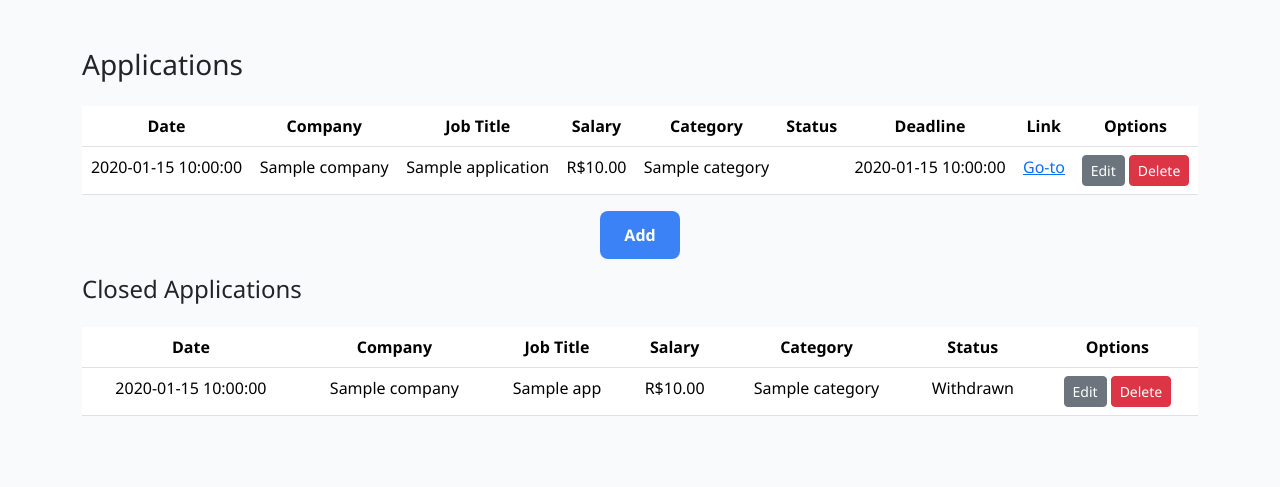
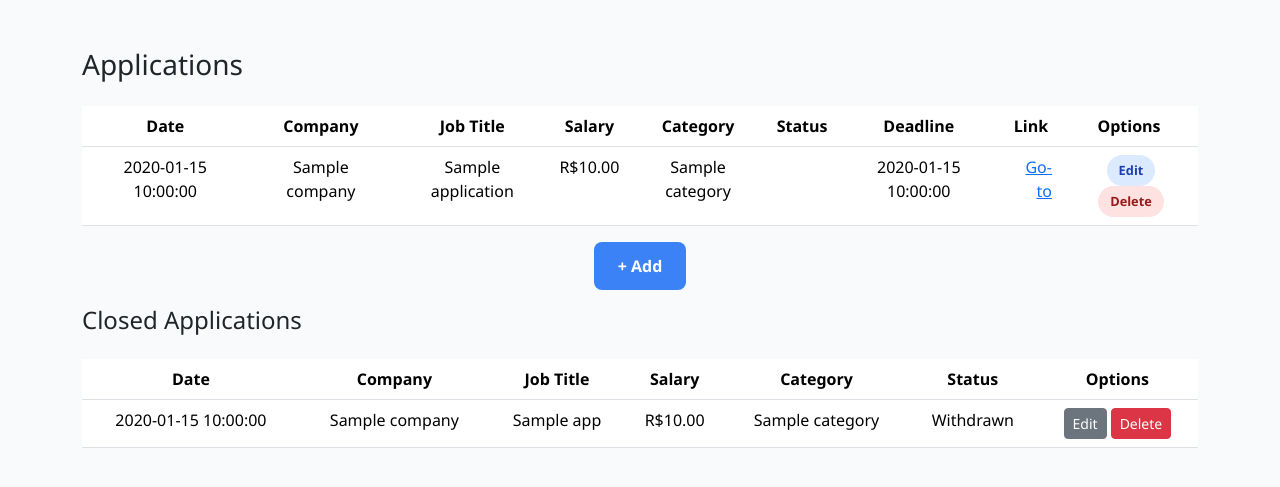
Before and after one commit to williamgrocha/job-application-tracker, a Flask app: template templates/index.html in a window 1280 px wide. Shown: the part 58-545 px from the top of the page. Run offline with Flask 3, Linux system fonts and the light colour scheme; the template is opened without the code that fills it: most values are stand-ins (such as "Sample title", 1, 10 or a date in 2020).

Commit message:
feat: improve empty state messaging and button clarity in application views

```diff
--- a/templates/index.html
+++ b/templates/index.html
@@ -7,6 +7,14 @@
 {% block main %}
 
     <h3 class="mb-4 text-start">Applications</h3>
+    {% if not applications %}
+        <div class="mb-3">
+            <p>You don't have any active applications.</p>
+            <form action="/create" method="GET"><button class="btn-primary">
+            <span>+</span> Add application</button><form>
+        </div>
+        <hr>
+    {% else %}
 
     <table class="table">
         <thead>
@@ -56,18 +64,19 @@
                     {% else %}
                         <td class="text-end"><a target="_blank" href="{{ application['link'] }}">Go-to</a></td>
                     {% endif %}
-                    <td><a href="/edit/{{ application['id'] }}"class="btn btn-sm btn-secondary">Edit</a><form class="d-inline" method="POST" action="/delete/{{ application['id'] }}" onsubmit="return confirm('Are you sure you want to delete this application?')"><button class="btn ms-1 btn-sm btn-danger">Delete</button></form></td>
+                    <td><a href="/edit/{{ application['id'] }}"class="btn ms-1 btn-sm btn-status btn-applied">Edit</a><form class="d-inline" method="POST" action="/delete/{{ application['id'] }}" onsubmit="return confirm('Are you sure you want to delete this application?')"><button class="btn ms-1 btn-sm btn-status btn-rejected">Delete</button></form></td>
                 </tr>
             {% endfor %}
         </tbody>
     </table>
-
-<div class="mb-3">
+    <div class="mb-3">
     <form action="/create" method="get">
         <input hidden>
-        <button class="btn btn-primary" type="submit">Add</button>
+        <button class="btn btn-primary" type="submit">+ Add</button>
     </form>
-</div>
+    </div>
+    {% endif %}
+
 
 
 <h4 class="mb-4 text-start">Closed Applications</h4>
```
Also changed, not shown: templates/index-empty.html (indentation only).
